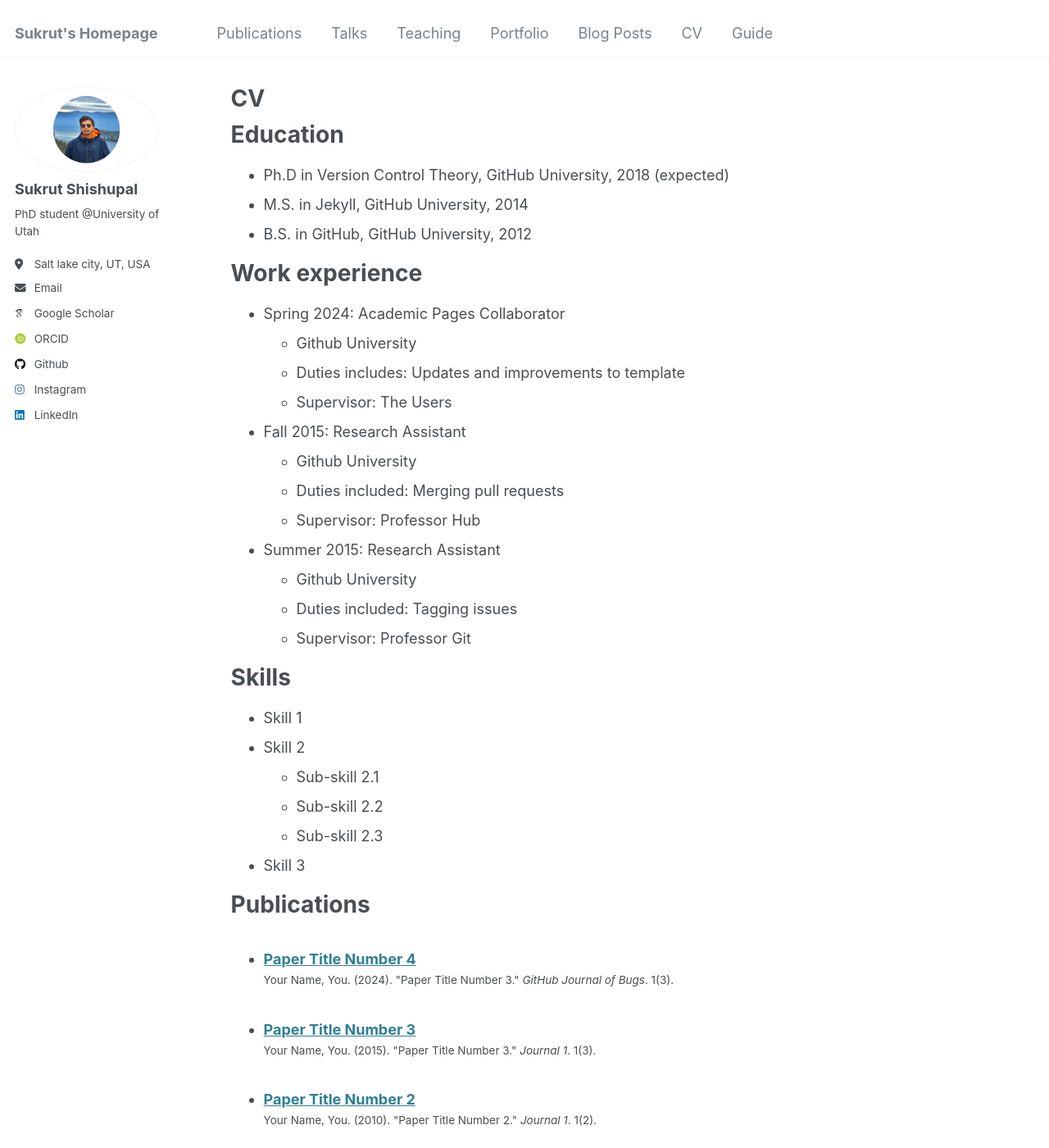
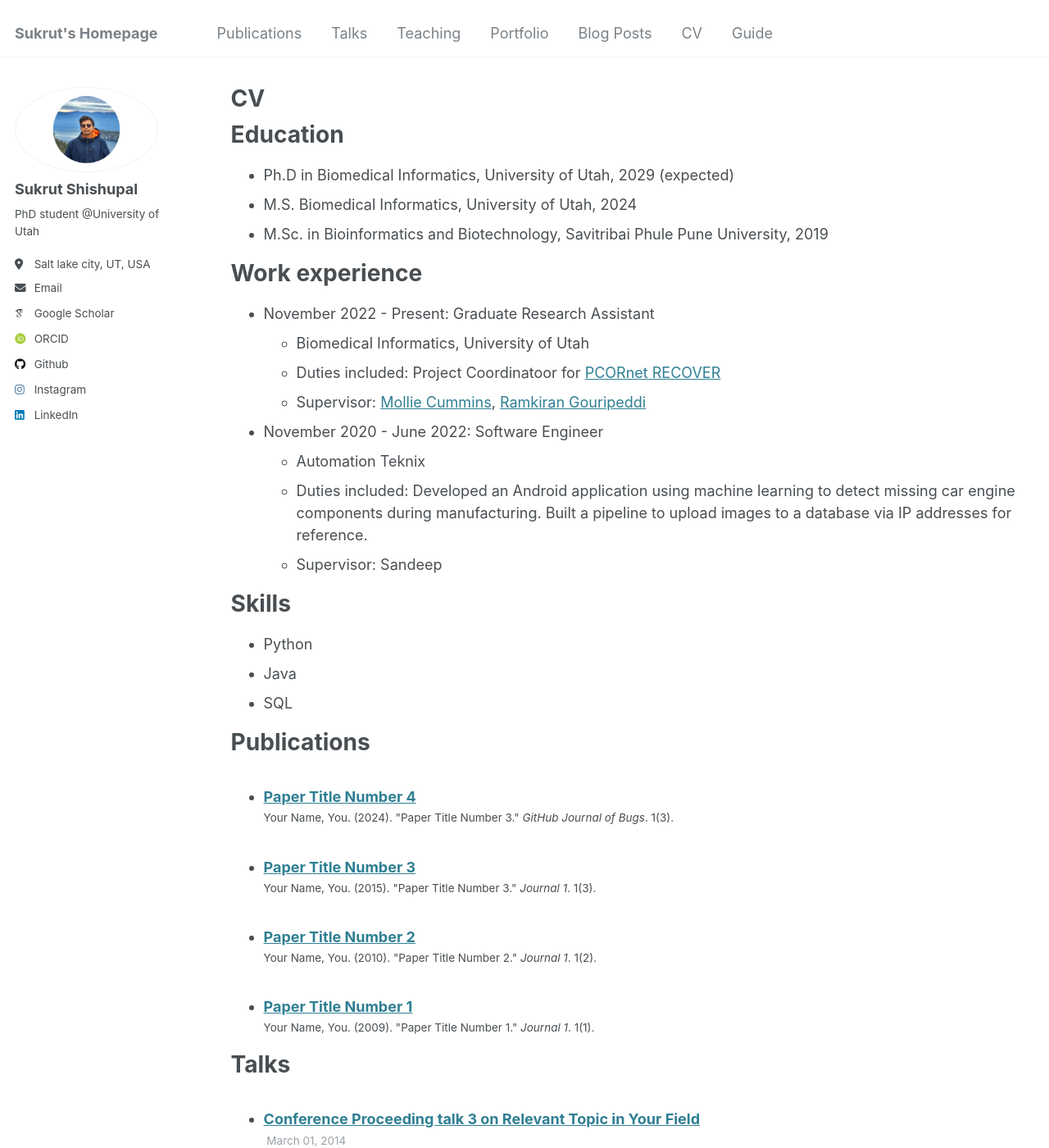
Before and after one commit to sukrut-shishupal/sukrut.shishupal.github.io, a Jekyll site: the page built from _pages/cv.md, in a window 1280 px wide and 1400 px high. Shown: the whole window at 82% size. Built offline with Jekyll 4.4.1, drawn with Linux system fonts in a browser that asks for light colours; some web fonts are replaced; some of the changed text lies outside the part shown.

Commit message:
Update cv.md

```diff
--- a/_pages/cv.md
+++ b/_pages/cv.md
@@ -11,35 +11,27 @@ redirect_from:
 
 Education
 ======
-* Ph.D in Version Control Theory, GitHub University, 2018 (expected)
-* M.S. in Jekyll, GitHub University, 2014
-* B.S. in GitHub, GitHub University, 2012
+* Ph.D in Biomedical Informatics, University of Utah, 2029 (expected)
+* M.S. Biomedical Informatics, University of Utah, 2024
+* M.Sc. in Bioinformatics and Biotechnology, Savitribai Phule Pune University, 2019
 
 Work experience
 ======
-* Spring 2024: Academic Pages Collaborator
-  * Github University
-  * Duties includes: Updates and improvements to template
-  * Supervisor: The Users
+* November 2022 - Present: Graduate Research Assistant
+  * Biomedical Informatics, University of Utah
+  * Duties included: Project Coordinatoor for [PCORnet RECOVER](https://recovercovid.org/)
+  * Supervisor: [Mollie Cummins](https://faculty.utah.edu/u0444127-Mollie_R._Cummins,_PhD,_RN,_FAAN,_FACMI/hm/index.hml), [Ramkiran Gouripeddi](https://medicine.utah.edu/faculty/ramkiran-gouripeddi)
 
-* Fall 2015: Research Assistant
-  * Github University
-  * Duties included: Merging pull requests
-  * Supervisor: Professor Hub
-
-* Summer 2015: Research Assistant
-  * Github University
-  * Duties included: Tagging issues
-  * Supervisor: Professor Git
+* November 2020 - June 2022: Software Engineer
+  * Automation Teknix
+  * Duties included: Developed an Android application using machine learning to detect missing car engine components during manufacturing. Built a pipeline to upload images to a database via IP addresses for reference.
+  * Supervisor: Sandeep
 
 Skills
 ======
-* Skill 1
-* Skill 2
-  * Sub-skill 2.1
-  * Sub-skill 2.2
-  * Sub-skill 2.3
-* Skill 3
+* Python
+* Java
+* SQL
 
 Publications
 ======
@@ -55,9 +47,11 @@ Talks
 
 Teaching
 ======
-  <ul>{% for post in site.teaching reversed %}
-    {% include archive-single-cv.html %}
-  {% endfor %}</ul>
+
+* August 2023 - May 2024: Graduate Teaching Assistant
+  * University of Utah
+  * Duties included: Instructed courses [BMI 6018](https://class-schedule.app.utah.edu/main/1248/description.html?subj=BMI&catno=6018&section=001) and BMI [6016](https://class-tools.app.utah.edu/syllabus/1254/10101/BMI6016_2025S.pdf), and conducted TA office hours
+  * Supervisor: [Ramkiran Gouripeddi](https://medicine.utah.edu/faculty/ramkiran-gouripeddi)
 
 Service and leadership
 ======
```
